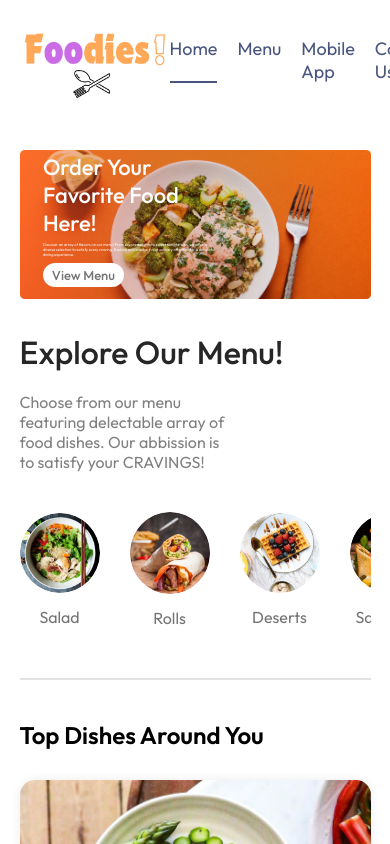
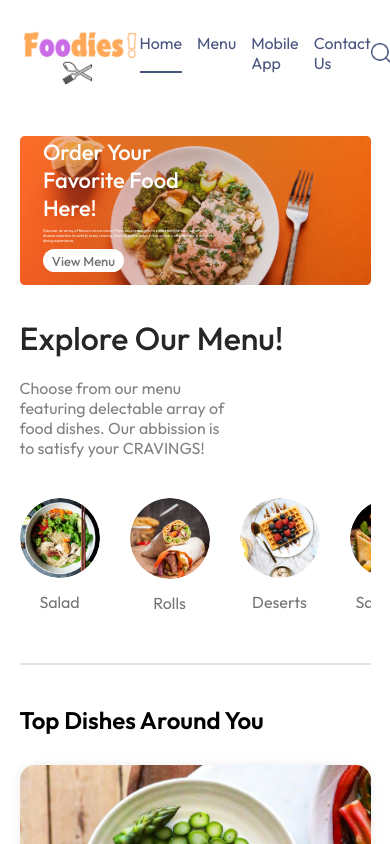
Before and after one commit to M-UsmanAli/foodies, a React (Vite) app in the folder front-end/: page / in a window 390 px wide. Shown: the top 844 px of the page. Built offline with nearby package versions, Linux system fonts and the light colour scheme.

Commit message:
making the Navbar Resposive

```diff
--- a/front-end/src/components/Navbar/Navbar.css
+++ b/front-end/src/components/Navbar/Navbar.css
@@ -61,3 +61,48 @@
     top: -8px;
     right: -8px;
 }
+
+@media (max-width:1050px){
+    .navbar .logo{
+        width: 140px;
+    }
+    .navbar-menu{
+        gap: 20px;
+        font-size: 17px;
+    }
+    .navbar-right{
+        gap: 30px;
+    }
+    .navbar-right img{
+        width: 22px;
+    }
+    .navbar-right button{
+        padding: 8px 25px;
+    }
+}
+
+@media (max-width:900px){
+    .navbar .logo{
+        width: 120px;
+    }
+    .navbar-menu{
+        gap: 15px;
+        font-size: 16px;
+    }
+    .navbar-right{
+        gap: 20px;
+    }
+    .navbar-right img{
+        width: 20px;
+    }
+    .navbar-right button{
+        padding: 7px 20px;
+        font-size: 15px;
+    }
+}
+
+@media (max-width:750){
+    .navbar-menu{
+        display: none;
+    }
+}
```
